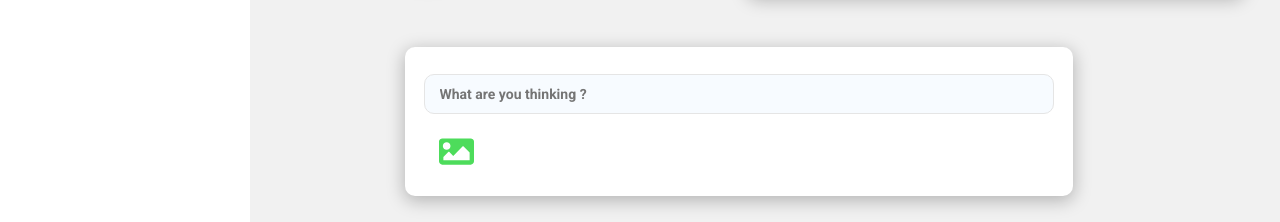
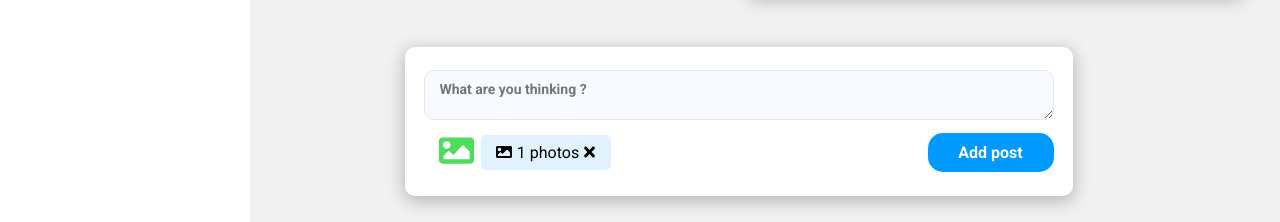
Before and after one commit to Perth27413/Socialize-Frontend, an Angular app: page /profile in a window 1280 px wide. Shown: the part 369-591 px from the top of the page. Built offline with nearby package versions, Linux system fonts and the light colour scheme.

Commit message:
edit-layout-view-profile-component

```diff
--- a/src/app/components/view-profile/view-profile.component.html
+++ b/src/app/components/view-profile/view-profile.component.html
@@ -5,14 +5,34 @@
     <div id="postMain">
         <div class="postBox">
             <div class="postInput">
-                <input class="postText" type="text" placeholder="What are you thinking ?">
+                <textarea class="postText" placeholder="What are you thinking ?"></textarea>
             </div>
             <div class="options">
-                <div class="icon-box">
-                    <label for="FileInput">
-                        <i class="fas fa-image input-icon" aria-hidden="true"></i>
-                    </label>
+                <div class="option-box">
+                    <div class="icon-box">
+                        <label for="FileInput"><i class="fas fa-image input-icon" aria-hidden="true"></i></label>
                         <input class="uploadFile" type="file" id="FileInput"/>
+                    </div>
+                    <div class="icon-image" >
+                        <div class="icon-bg">
+                            <div class="icon-count">
+                                <label><i class="fas fa-image input-icon" aria-hidden="true"></i></label>
+                            </div>
+                            <div class="icon-count">
+                                <label>{{1}} photos</label>
+                            </div>
+                            <div class="icon-count">
+                                <label class="dis-icons"><i class="fas fa-times input-icon" aria-hidden="true"></i></label>
+                            </div>
+                        </div>
+                    </div>
+                </div>
+                <div class="post-box">
+                    <div class="post-bg">
+                        <div class="icon-post">
+                            <label>Add post</label>
+                        </div>
+                    </div>
                 </div>
             </div>
         </div>
--- a/src/app/components/view-profile/view-profile.component.scss
+++ b/src/app/components/view-profile/view-profile.component.scss
@@ -17,20 +17,26 @@
         padding: 17px 19px;
         .postInput {
             .postText {
-                    width: 630px;
-                    height: 40px;
+                    max-width: 630px;
+                    min-width: 630px;
+                    min-height: 50px;
                     font-size: 14px;
                     font-weight: bold;
                     background: #F7FBFF;
                     border: 1px solid #E5E5E5;
                     box-sizing: border-box;
                     border-radius: 10px;
+                    padding-top: 10px;
                     padding-left: 15px;
                     display: flex;
                     align-items: center;
             }
         }
         .options {
+            display: flex;
+            justify-content: space-between;
+            .option-box {
+                display: flex;
                 .icon-box {
                     label {
                         width: 40px;
@@ -47,7 +53,44 @@
                         display: none;
                     }
                 }
-
+                .icon-image {
+                    display: flex;
+                    align-items: center;
+                    justify-content: center;
+                    width: 130px;
+                    height: 35px;
+                    margin: 2px;
+                    border-radius: 5px;
+                    background-color: #E1F2FF;
+                    .icon-bg {
+                        display: flex;
+                        .icon-count {
+                            display: flex;
+                            justify-content: space-around;
+                            &:last-child {
+                                padding-left: 5px;
+                            }
+                            &:first-child {
+                                padding-right: 5px;
+                            }
+                            .dis-icons {
+                                cursor: pointer;
                             }
                         }
                     }
+                }
+            }
+            .post-box {
+                display: flex;
+                align-items: center;
+                justify-content: center;
+                width: 20%;
+                border-radius: 15px;
+                background-color: #0099FE;
+                color: #FFFFFF;
+                font-weight: bold;
+                cursor: pointer;
+            }
+        }
+    }
+}
```
Lines whose indentation alone changed are shown as unchanged.
